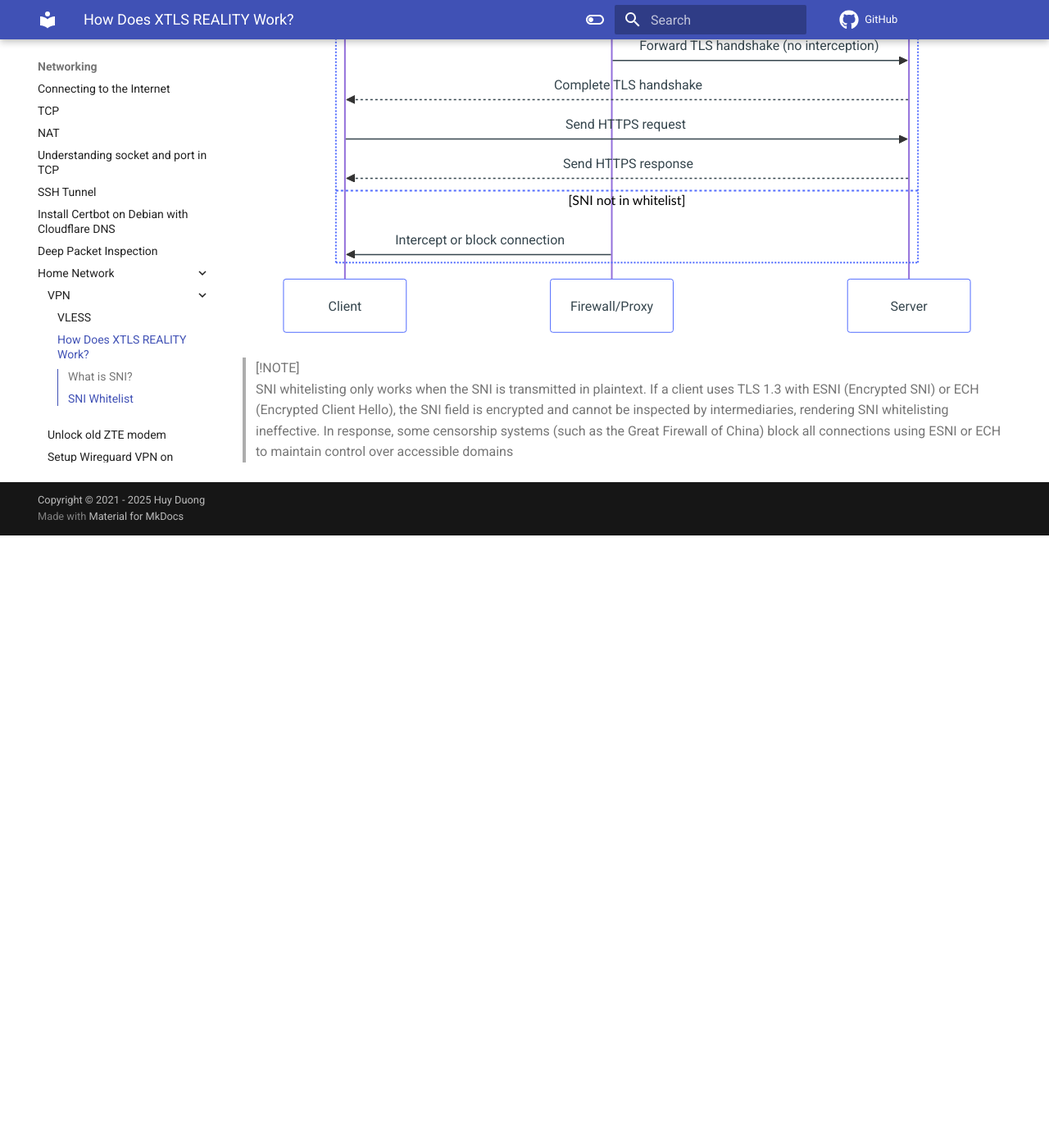
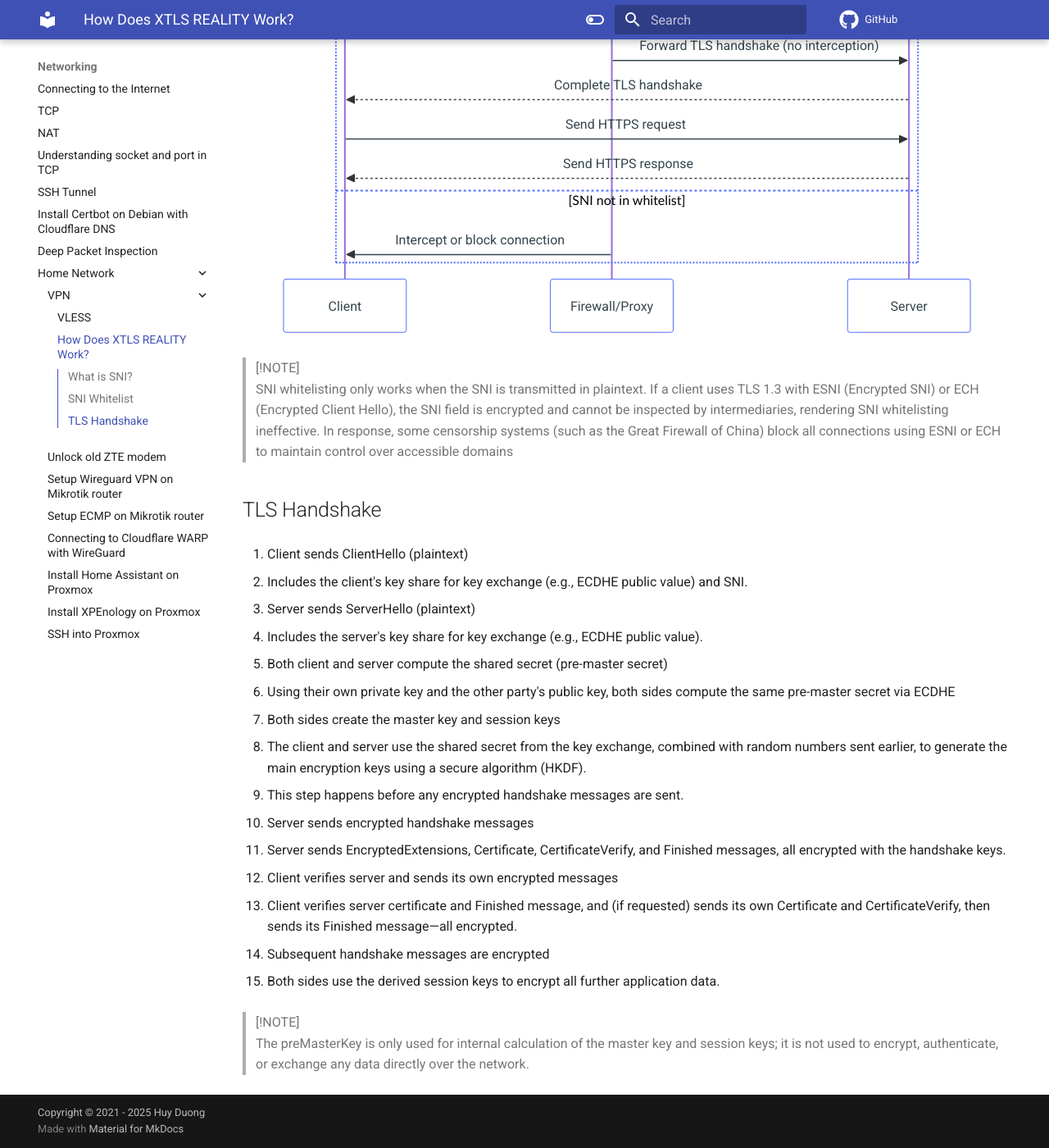
Before and after one commit to dinhhuy258/notes, an MkDocs documentation site: the page built from docs/networking/home_network/vpn/xtls_reality.md, in a window 1280 px wide and 1400 px high, scrolled down 1566 px. Shown: the whole window at 82% size. Built offline with MkDocs 1.6.1 and Material for MkDocs 9.7.7, drawn with Linux system fonts in a browser that asks for light colours; comment, search, counter and statistics services are not loaded; before the commit the page ends 2219 px from its top, so only the background shows below that.

Commit message:
TLS Handshake

```diff
--- a/docs/networking/home_network/vpn/xtls_reality.md
+++ b/docs/networking/home_network/vpn/xtls_reality.md
@@ -49,3 +49,37 @@ sequenceDiagram
 
 > [!NOTE]
 > SNI whitelisting only works when the SNI is transmitted in plaintext. If a client uses TLS 1.3 with ESNI (Encrypted SNI) or ECH (Encrypted Client Hello), the SNI field is encrypted and cannot be inspected by intermediaries, rendering SNI whitelisting ineffective. In response, some censorship systems (such as the Great Firewall of China) block all connections using ESNI or ECH to maintain control over accessible domains
+
+## TLS Handshake
+
+1. Client sends ClientHello (plaintext)
+
+- Includes the client's key share for key exchange (e.g., ECDHE public value) and SNI.
+
+2. Server sends ServerHello (plaintext)
+
+- Includes the server's key share for key exchange (e.g., ECDHE public value).
+
+3. Both client and server compute the shared secret (pre-master secret)
+
+- Using their own private key and the other party's public key, both sides compute the same pre-master secret via ECDHE
+
+4. Both sides create the master key and session keys
+
+- The client and server use the shared secret from the key exchange, combined with random numbers sent earlier, to generate the main encryption keys using a secure algorithm (HKDF).
+- This step happens before any encrypted handshake messages are sent.
+
+5. Server sends encrypted handshake messages
+
+- Server sends EncryptedExtensions, Certificate, CertificateVerify, and Finished messages, all encrypted with the handshake keys.
+
+6. Client verifies server and sends its own encrypted messages
+
+- Client verifies server certificate and Finished message, and (if requested) sends its own Certificate and CertificateVerify, then sends its Finished message—all encrypted.
+
+7. Subsequent handshake messages are encrypted
+
+- Both sides use the derived session keys to encrypt all further application data.
+
+> [!NOTE]
+> The preMasterKey is only used for internal calculation of the master key and session keys; it is not used to encrypt, authenticate, or exchange any data directly over the network.
```
